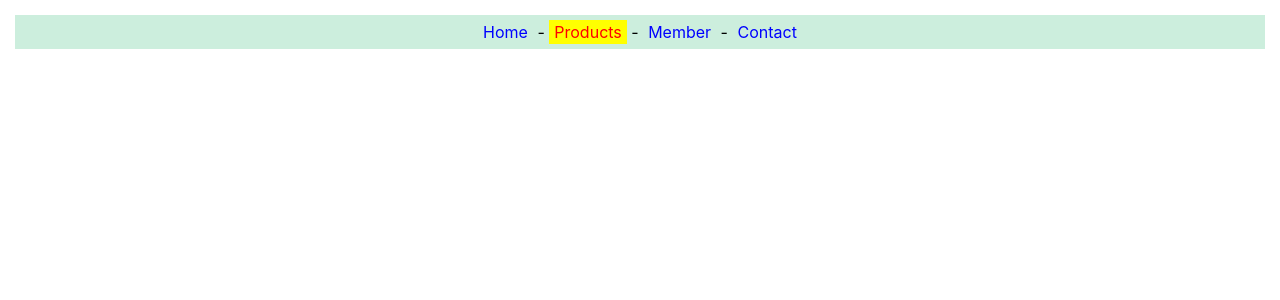
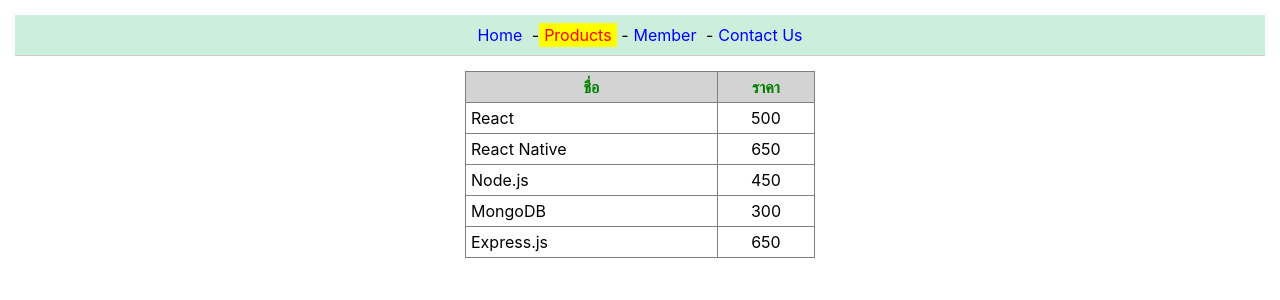
Before and after one commit to pluemkung/app1, a React (Create React App) app: page /products in a window 1280 px wide. Shown: the top 300 px of the page. Built offline with nearby package versions, Linux system fonts and the light colour scheme.

Commit message:
Routes
Routes

```diff
--- a/src/App.js
+++ b/src/App.js
@@ -3,12 +3,13 @@
 import Content2 from './context-content2';
 import Header2 from './context-header2';
 import Router2 from './router2';
+import Router3 from './router3';
 
 
 
 export default function App(){
   // let [user,setUser] = React.useState('')
   return (
-   <Router2/>
+   <Router3/>
   )
 }
--- /dev/null
+++ b/src/home.js
@@ -0,0 +1,12 @@
+import React from 'react'
+
+export default function Home() {
+    return (
+        <p style={{textAlign:'center'}}>
+            <h3>ยินดีต้อนรับเข้าสู่ร้านค้าออนไลน์</h3>
+            รายชื่อ <a href="/products">สินค้า</a> ที่เรามีจำหน่าย <br/>
+            แต่ท่านต้องเป็น <a href="/member">สมาชิก</a> จึงจะสั่งซื้อได้ <br/>
+            หากมีข้อสงสัย กรุณา <a href="/contact">ติดต่อเรา</a>
+        </p>
+    )
+}
--- /dev/null
+++ b/src/member.js
@@ -0,0 +1,9 @@
+import React from 'react'
+
+export default function Member() {
+    return (
+        <div style={{textAlign:'center'}}>
+            Member Page
+        </div>
+    )
+}
--- /dev/null
+++ b/src/products.js
@@ -0,0 +1,25 @@
+import React from 'react'
+import './products.css'
+import { render } from '@testing-library/react'
+export default class Products extends React.Component
+{
+    data = [
+        ['React', 500],
+        ['React Native', 650],
+        ['Node.js', 450],
+        ['MongoDB', 300],
+        ['Express.js', 650]
+    ]
+    render(){
+        return (
+            < table border = "1" >
+                <tr><th>ชื่อ</th><th>ราคา</th></tr>
+        {
+            this.data.map(d => {
+                return <tr><td>{d[0]}</td><td>{d[1]}</td></tr>
+            })
+        }
+        </table >
+        )
+    }
+}
--- /dev/null
+++ b/src/router3.js
@@ -0,0 +1,35 @@
+import React from "react";
+import { BrowserRouter, NavLink, Route, Routes } from "react-router-dom";
+import Products from "./products";
+import Home from "./home";
+import Member from "./member";
+
+export default function Router3() {
+    const navLinkClass = ({ isActive }) => (isActive ? "active_menu" : "menu");
+    return (
+        <BrowserRouter>
+            <nav className="nav" style={{ padding: '10px', borderBottom: '1px solid #ccc' }}>
+                <NavLink to='/' className={navLinkClass} style={({ isActive }) => ({ fontWeight: isActive ? "bold" : "normal" })}>
+                    Home
+                </NavLink> -
+                <NavLink to='/products' className={({ isActive }) =>
+                    isActive ? "active_menu" : "menu"}>
+                        Products</NavLink> -
+                <NavLink to='/member' className={({ isActive }) =>
+                    isActive ? "active_menu" : "menu"}>
+                        Member</NavLink> -
+                <NavLink to='/contact' className={({ isActive }) =>
+                    isActive ? "active_menu" : "menu"}>
+                        Contact Us</NavLink>
+            </nav>
+            <Routes style={{ margin: '20px' }}>
+                <Route path="/" element={<Home/>} />
+                <Route path="/products" element={<Products/>} />
+                <Route path="/member" element={<Member/>} />
+                <Route path="/contact" element={<div style={{textAlign:'center'}}>Contact Page</div>} />
+                <Route path="/*" element={<div style={{textAlign:'center'}}>Error 404 Not Found</div>} />
+            </Routes>
+
+        </BrowserRouter>
+    );
+}
```
Also changed, not shown: src/navlink.css (+3 -5 lines), src/products.css (+7 -10 lines).
